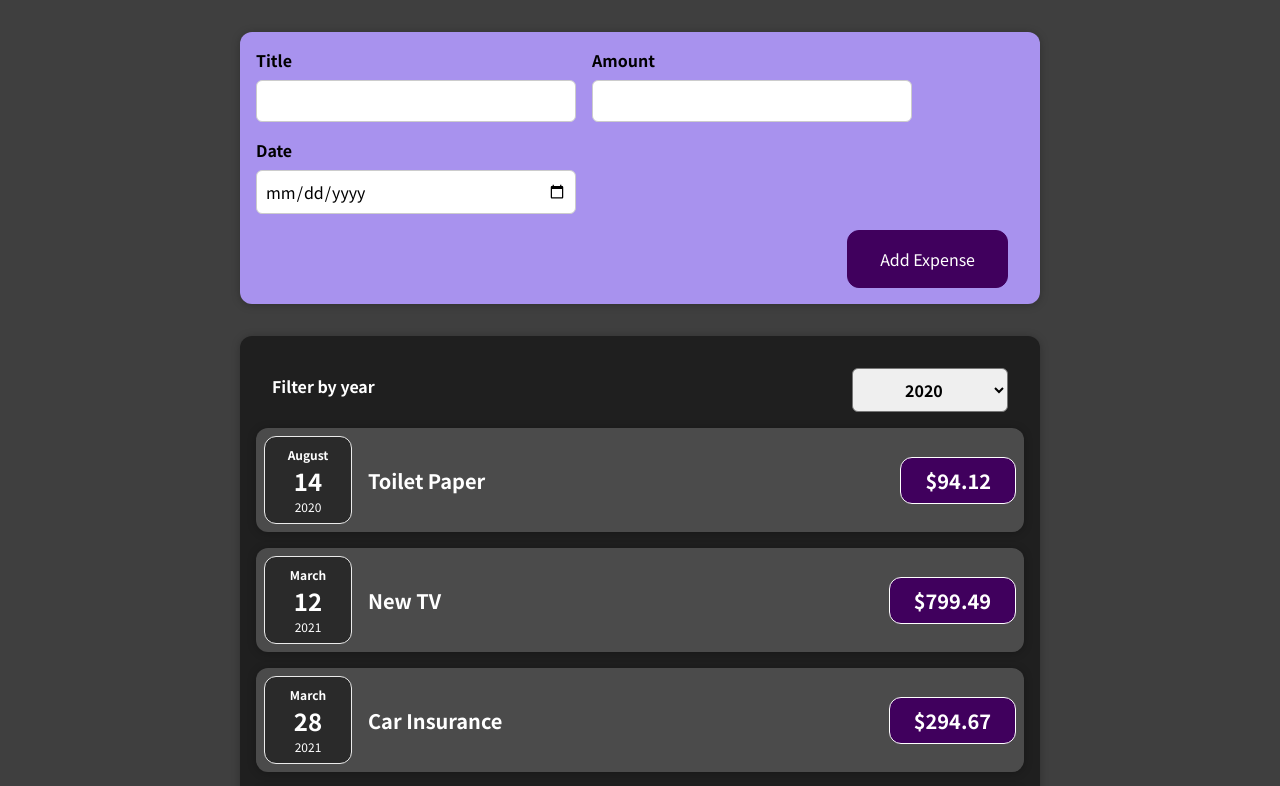
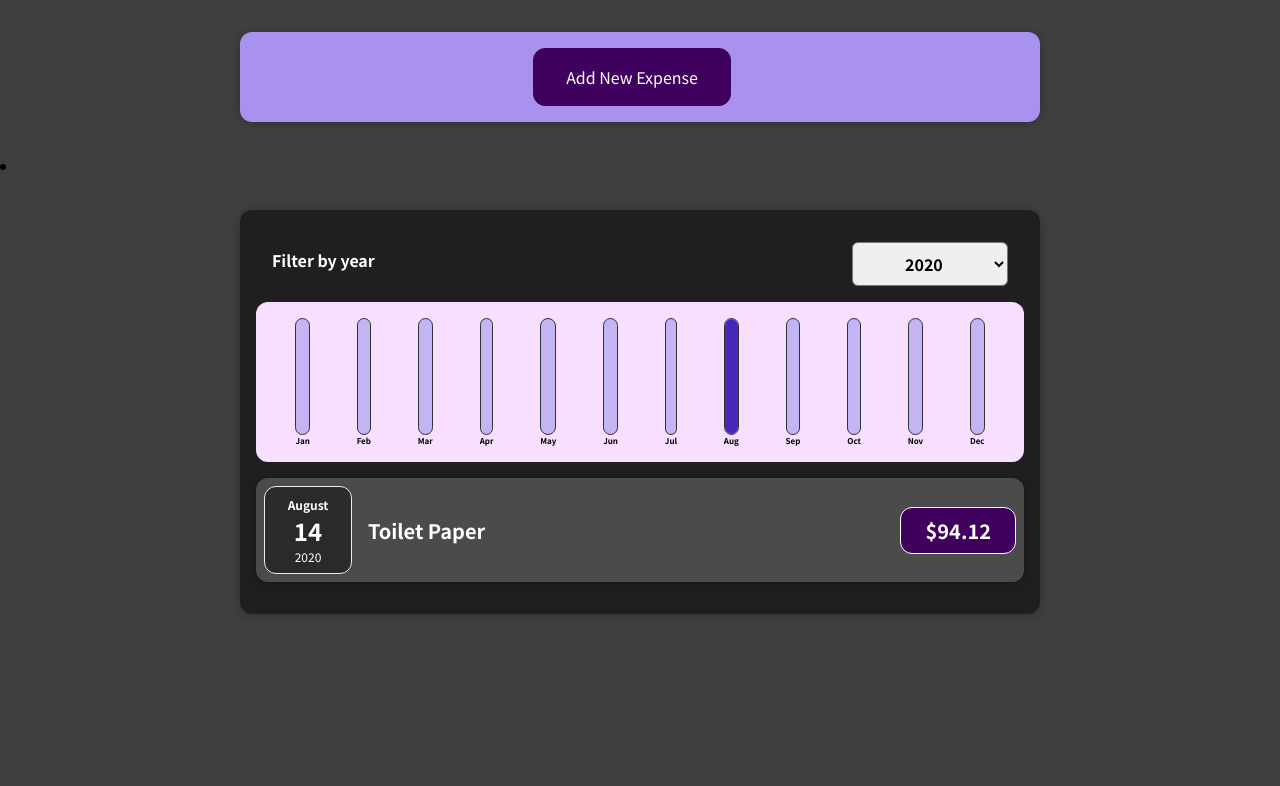
Before and after one commit to henryookonkwo/react-01-starting-setup, a React (Create React App) app: page / in a window 1280 px wide. Shown: the top 786 px of the page. Built offline with nearby package versions, Linux system fonts and the light colour scheme.

Commit message:
Added ExpenseChart, ChartBar and Chart

```diff
--- /dev/null
+++ b/src/components/Chart/Chart.css
@@ -0,0 +1,9 @@
+.chart {
+  padding: 1rem;
+  border-radius: 12px;
+  background-color: #f8dfff;
+  text-align: center;
+  display: flex;
+  justify-content: space-around;
+  height: 10rem;
+}
--- /dev/null
+++ b/src/components/Chart/Chart.js
@@ -0,0 +1,24 @@
+import React from "react";
+import ChartBar from "./ChartBar";
+import "./Chart.css";
+
+const Chart = (props) => {
+  const dataPointValues = props.dataPoints.map((dataPoint) => dataPoint.value);
+  //   console.log("Datapoints in Chart.js: " + dataPointValues);
+  const totalMaximum = Math.max(...dataPointValues); //use spread operator to pull out all the array elements and add them as standalone arguments to this max method
+  //   console.log("TotalMaximum in Chart.js: " + totalMaximum);
+  return (
+    <div className="chart">
+      {props.dataPoints.map((dataPoint) => (
+        <ChartBar
+          key={dataPoint.label}
+          value={dataPoint.value}
+          maxValue={totalMaximum}
+          label={dataPoint.label}
+        />
+      ))}
+    </div>
+  );
+};
+
+export default Chart;
--- /dev/null
+++ b/src/components/Chart/ChartBar.css
@@ -0,0 +1,30 @@
+.chart-bar {
+  height: 100%;
+  display: flex;
+  flex-direction: column;
+  align-items: center;
+}
+
+.chart-bar__inner {
+  height: 100%;
+  width: 100%;
+  border: 1px solid #313131;
+  border-radius: 12px;
+  background-color: #c3b4f3;
+  overflow: hidden;
+  display: flex;
+  flex-direction: column;
+  justify-content: flex-end;
+}
+
+.chart-bar__fill {
+  background-color: #4826b9;
+  width: 100%;
+  transition: all 0.3s ease-out;
+}
+
+.chart-bar__label {
+  font-weight: bold;
+  font-size: 0.5rem;
+  text-align: center;
+}
--- /dev/null
+++ b/src/components/Chart/ChartBar.js
@@ -0,0 +1,23 @@
+import React from "react";
+import "./ChartBar.css";
+
+const ChartBar = (props) => {
+  let barFillHeight = "0%";
+
+  if (props.maxValue > 0) {
+    barFillHeight = Math.round((props.value / props.maxValue) * 100) + "%";
+  }
+  return (
+    <div className="chart-bar">
+      <div className="chart-bar__inner">
+        <div
+          className="chart-bar__fill"
+          style={{ height: barFillHeight }}
+        ></div>
+      </div>
+      <div className="chart-bar__label">{props.label}</div>
+    </div>
+  );
+};
+
+export default ChartBar;
--- a/src/components/Expenses/Expenses.js
+++ b/src/components/Expenses/Expenses.js
@@ -1,7 +1,8 @@
 import React, { useState } from "react";
-import ExpenseItem from "./ExpenseItem";
 import Card from "../UI/Card";
 import ExpensesFilter from "./ExpensesFilter";
+import ExpensesList from "./ExpensesList";
+import ExpensesChart from "./ExpensesChart";
 import "./Expenses.css";
 
 const Expenses = (props) => {
@@ -13,45 +14,21 @@
     setFilteredYear(selectedYear); // store the selected year in state
   };
 
+  const filteredExpenses = props.items.filter((expense) => {
+    return expense.date.getFullYear().toString() === filteredYear;
+  });
+
   return (
-    <div>
+    <li>
       <Card className="expenses">
         <ExpensesFilter
           onFilterByYear={filterByYearHandler}
           selected={filteredYear} //Two-way binding
         />
-        {props.items.map((expense) => (
-          <ExpenseItem
-            title={expense.title}
-            amount={expense.amount}
-            date={expense.date}
-          />
-        ))}
-
-        {/* <ExpenseItem
-          title={props.items[0].title}
-          amount={props.items[0].amount}
-          date={props.items[0].date}
-        />
-
-        <ExpenseItem
-          title={props.items[1].title}
-          amount={props.items[1].amount}
-          date={props.items[1].date}
-        />
-
-        <ExpenseItem
-          title={props.items[2].title}
-          amount={props.items[2].amount}
-          date={props.items[2].date}
-        />
-        <ExpenseItem
-          title={props.items[3].title}
-          amount={props.items[3].amount}
-          date={props.items[3].date}
-        /> */}
+        <ExpensesChart expenses={filteredExpenses} />
+        <ExpensesList items={filteredExpenses} />
       </Card>
-    </div>
+    </li>
   );
 };
 
--- /dev/null
+++ b/src/components/Expenses/ExpensesChart.js
@@ -0,0 +1,29 @@
+import React from "react";
+
+import Chart from "../Chart/Chart";
+
+const ExpensesChart = (props) => {
+  const chartDataPoints = [
+    { label: "Jan", value: 0 },
+    { label: "Feb", value: 0 },
+    { label: "Mar", value: 0 },
+    { label: "Apr", value: 0 },
+    { label: "May", value: 0 },
+    { label: "Jun", value: 0 },
+    { label: "Jul", value: 0 },
+    { label: "Aug", value: 0 },
+    { label: "Sep", value: 0 },
+    { label: "Oct", value: 0 },
+    { label: "Nov", value: 0 },
+    { label: "Dec", value: 0 },
+  ];
+
+  for (const expense of props.expenses) {
+    const expenseMonth = expense.date.getMonth(); // Starting at 0 => January is 0
+    chartDataPoints[expenseMonth].value += expense.amount;
+  }
+
+  return <Chart dataPoints={chartDataPoints} />;
+};
+
+export default ExpensesChart;
--- /dev/null
+++ b/src/components/Expenses/ExpensesList.css
@@ -0,0 +1,9 @@
+.expenses-list {
+  list-style: none;
+  padding: 0;
+}
+
+.expenses-list__fallback {
+  color: white;
+  text-align: center;
+}
--- /dev/null
+++ b/src/components/Expenses/ExpensesList.js
@@ -0,0 +1,26 @@
+import react from "react";
+import "./ExpensesList.css";
+import ExpenseItem from "./ExpenseItem";
+
+const ExpensesList = (props) => {
+  // let expensesContent = <p>No expenses found.</p>;
+
+  if (props.items.length === 0) {
+    return <h2 className="expenses-list__fallback">No expense found.</h2>;
+  }
+
+  return (
+    <ul className="expenses-list">
+      {props.items.map((expense) => (
+        <ExpenseItem
+          key={expense.id}
+          title={expense.title}
+          amount={expense.amount}
+          date={expense.date}
+        />
+      ))}
+    </ul>
+  );
+};
+
+export default ExpensesList;
--- a/src/components/NewExpense/ExpenseForm.js
+++ b/src/components/NewExpense/ExpenseForm.js
@@ -60,7 +60,7 @@
 
     const expenseData = {
       title: enteredTitle,
-      amount: enteredAmount,
+      amount: +enteredAmount,
       date: new Date(enteredDate),
     };
 
@@ -69,15 +69,32 @@
     setEnteredTitle("");
     setEnteredAmount("");
     setEnteredDate("");
+    // setIsExpenseFormShowing(false);
+    // setShowButton(!showButton);
 
     // console.log(expenseData);
   };
+
+  // const [isExpenseFormShowing, setIsExpenseFormShowing] = useState(false);
+  // const [showButton, setShowButton] = useState(true);
+
+  // const showExpenseFormHandler = () => {
+  //   setIsExpenseFormShowing(true);
+  //   setShowButton(!showButton);
+  // };
+
+  // const unshowExpenseFormHandler = () => {
+  //   setIsExpenseFormShowing(false);
+  //   setShowButton(!showButton);
+  // };
+
   return (
     <form onSubmit={submitHandler}>
       <div className="new-expense__controls">
         <div className="new-expense__control">
           <label>Title</label>
           <input
+            required
             type="text"
             onChange={titleChangeHandler}
             // onChange={(e) => inputeChangeHandler("title", e.target.value)}
@@ -87,6 +104,7 @@
         <div className="new-expense__control">
           <label>Amount</label>
           <input
+            required
             type="number"
             min="0.01"
             step="0.01"
@@ -98,6 +116,7 @@
         <div className="new-expense__control">
           <label>Date</label>
           <input
+            required
             type="date"
             min="2019-01-01"
             max="2022-12-31"
@@ -108,6 +127,9 @@
         </div>
       </div>
       <div className="new-expense__actions">
+        <button type="button" onClick={props.onCancel}>
+          Cancel
+        </button>
         <button type="submit">Add Expense</button>
       </div>
     </form>
--- a/src/components/NewExpense/NewExpense.js
+++ b/src/components/NewExpense/NewExpense.js
@@ -1,9 +1,10 @@
-import React from "react";
+import React, { useState } from "react";
 
 import ExpenseForm from "./ExpenseForm";
 import "./NewExpense.css";
 
 const NewExpense = (props) => {
+  const [isEditing, setIsEditing] = useState(false);
   const saveExpenseDataHandler = (enteredExpenseData) => {
     const expenseData = {
       ...enteredExpenseData,
@@ -11,10 +12,28 @@
     };
     props.onAddExpense(expenseData); //bottom-up
     // console.log(expenseData);
+    setIsEditing(false);
   };
+
+  const startEditingHandler = () => {
+    setIsEditing(true);
+  };
+
+  const stopEditingHandler = () => {
+    setIsEditing(false);
+  };
+
   return (
     <div className="new-expense">
-      <ExpenseForm onSaveExpenseData={saveExpenseDataHandler} />
+      {!isEditing && (
+        <button onClick={startEditingHandler}>Add New Expense</button>
+      )}
+      {isEditing && (
+        <ExpenseForm
+          onSaveExpenseData={saveExpenseDataHandler}
+          onCancel={stopEditingHandler}
+        />
+      )}
     </div>
   );
 };
```
